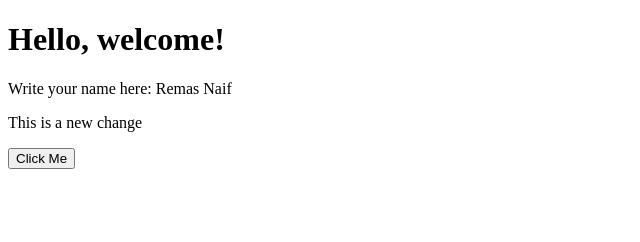
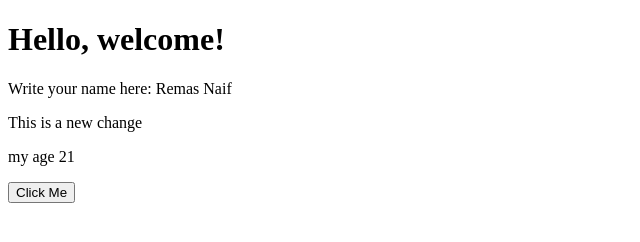
Before and after one commit to remasalharbi322-dotcom/lab55, a plain HTML site: page index.html in a window 1280 px wide. Shown: the whole page, without its empty margins (0-640 px from the left). Drawn offline with Linux system fonts and the light colour scheme.

Commit message:
Update index.html

```diff
--- a/index.html
+++ b/index.html
@@ -9,6 +9,8 @@
     <h1>Hello, welcome!</h1>
     <p>Write your name here: Remas Naif</p>
     <p>This is a new change</p>
+    <p>my age 21</p>
+    <!-- Lab 8 change from local -->
     <button onclick="alert('Button clicked!')">Click Me</button>
 </body>
 </html>
```
